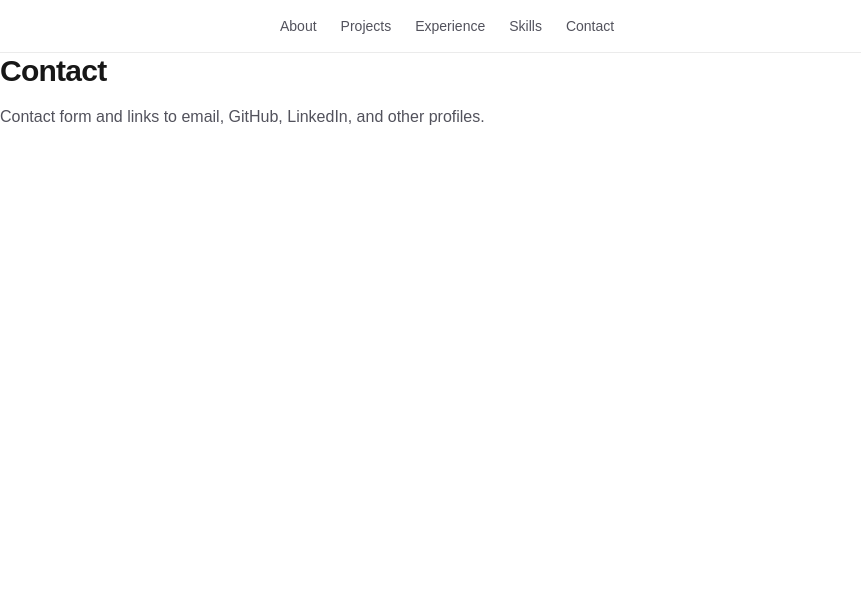
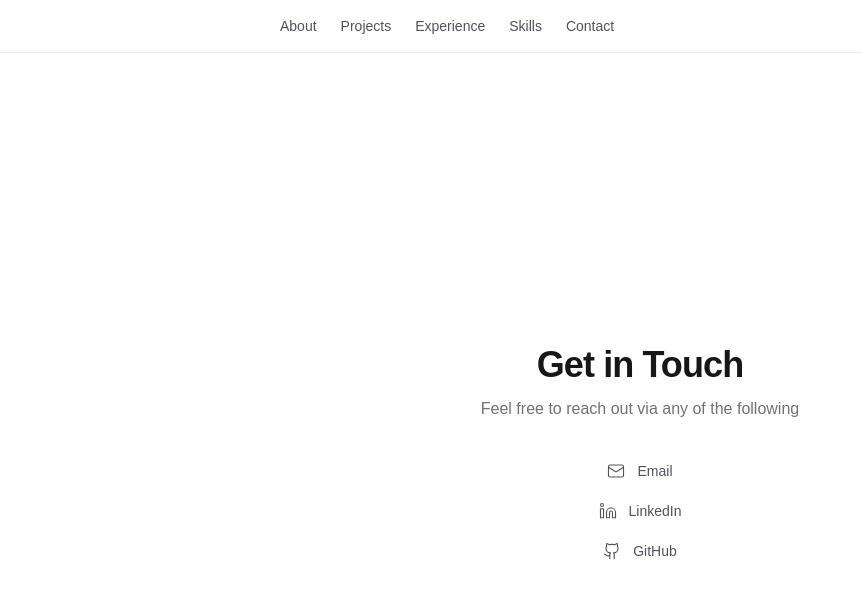
Before and after one commit to lleseg/my-portfolio, a Next.js app: page /contact in a window 1280 px wide. Shown: the top 598 px of the page, without its empty margins (0-861 px from the left). Built offline with nearby package versions, Linux system fonts and the light colour scheme.

Commit message:
feat: add contact page

```diff
--- a/app/contact/page.tsx
+++ b/app/contact/page.tsx
@@ -1,10 +1,45 @@
+import { Github, Linkedin, Mail } from "lucide-react";
+
+const links = [
+  {
+    href: "mailto:fdenardo.utn@gmail.com",
+    icon: Mail,
+    label: "Email",
+  },
+  {
+    href: "https://www.linkedin.com/in/franco-de-nardo/",
+    icon: Linkedin,
+    label: "LinkedIn",
+  },
+  {
+    href: "https://github.com/lleseg",
+    icon: Github,
+    label: "GitHub",
+  },
+];
+
 export default function ContactPage() {
   return (
-    <>
-      <h1 className="text-3xl font-semibold tracking-tight">Contact</h1>
-      <p className="mt-4 text-zinc-600 dark:text-zinc-400">
-        Contact form and links to email, GitHub, LinkedIn, and other profiles.
+    <section className="flex min-h-screen flex-col items-center justify-center px-6 text-center">
+      <h1 className="text-4xl font-semibold tracking-tight">Get in Touch</h1>
+      <p className="mt-3 text-zinc-500 dark:text-zinc-400">
+        Feel free to reach out via any of the following
       </p>
-    </>
+      <ul className="mt-10 flex flex-col gap-5">
+        {links.map(({ href, icon: Icon, label }) => (
+          <li key={href}>
+            <a
+              href={href}
+              target="_blank"
+              rel="noopener noreferrer"
+              className="flex items-center justify-center gap-3 text-zinc-600 transition-colors hover:text-zinc-950 dark:text-zinc-400 dark:hover:text-zinc-50"
+            >
+              <Icon size={18} strokeWidth={1.5} />
+              <span className="text-sm">{label}</span>
+            </a>
+          </li>
+        ))}
+      </ul>
+    </section>
   );
 }
--- a/package.json
+++ b/package.json
@@ -9,6 +9,7 @@
     "lint": "eslint"
   },
   "dependencies": {
+    "lucide-react": "^0.577.0",
     "next": "16.1.6",
     "react": "19.2.3",
     "react-dom": "19.2.3"
```
Also changed, not shown: 1 other file (tests, documents, lock files or other folders).
